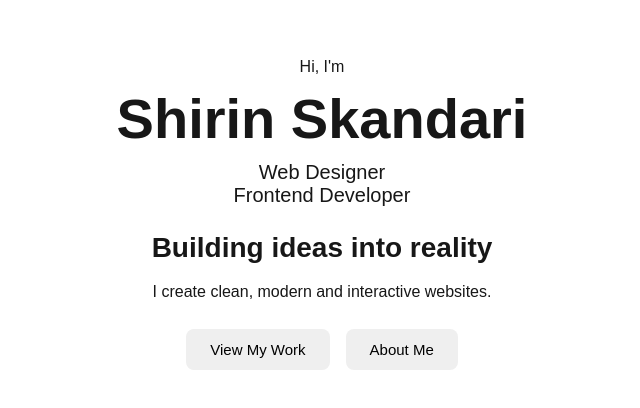
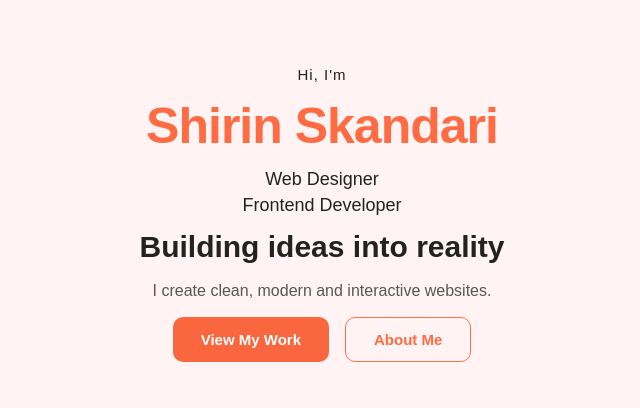
Before and after one commit to Shirin-skandari/Portfolio-v2, a Next.js app: page / in a window 1280 px wide. Shown: the part 186-594 px from the top of the page, without its empty margins (318-958 px from the left). Built offline with nearby package versions, Linux system fonts and the light colour scheme.

Commit message:
feat: polish portfolio homepage

```diff
--- a/src/app/page.js
+++ b/src/app/page.js
@@ -19,8 +19,12 @@ export default function Home() {
           I create clean, modern and interactive websites.
         </p>
         <div className={styles.homeButtons}>
-          <button>View My Work</button>
-          <button>About Me</button>
+          <button className={styles.primaryButton}>
+            View My Work
+            </button>
+          <button className={styles.secondaryButton}>
+            About Me
+            </button>
         </div>
 
       </div>
--- a/src/app/page.module.scss
+++ b/src/app/page.module.scss
@@ -5,45 +5,75 @@
   align-items: center;
   justify-content: center;
   text-align: center;
+  background-color: #fff3f3;
+  padding: 40px 20px;
 }
 .homeButtons {
   display: flex;
   gap: 16px;
-  margin-top: 25px;
 
   button {
-    padding: 12px 24px;
+    padding: 13px 28px;
     border: none;
-    border-radius: 8px;
+    border-radius: 10px;
     cursor: pointer;
     font-size: 15px;
+    font-weight: 600;
+    transition: 0.3s;
+    &:hover {
+      transform: translateY(-3px);
+    }
+  }
+
+  .primaryButton {
+    background: #fa663d;
+    color: white;
+
+    &:hover {
+      background: #f85123;
+    }
+  }
+  .secondaryButton {
+    background: transparent;
+    color: #ff6c43;
+    border: 1px solid #ff724c !important;
+
+    &:hover {
+      color: white;
+      background: #f34f22;
+    }
   }
 }
+
 
 .roles {
       display: flex;
       flex-direction: column;
       align-items: center;
+      gap: 5px;
   p {
-    font-size: 20px;
+    font-size: 18px;
     font-weight: 500;
+    color: #222;
   }
 }
 .name {
-  font-size: 56px;
+  color: #ff6c43;
+  font-size: 50px;
   font-weight: 700;
-  margin: 10px 0;
+  letter-spacing: -1px;
 }
 .tagline {
-  margin-top: 25px;
-  font-size: 28px;
+  font-size: 30px;
   font-weight: 600;
+  color: #222;
 }
 .description {
   max-width: 550px;
-  margin-top: 15px;
+  color: #222;
   font-size: 16px;
   line-height: 1.6;
+  opacity: 0.75;
 }
 .hero {
   width: 100%;
@@ -52,4 +82,11 @@
   flex-direction: column;
   align-items: center;
   text-align: center;
+  gap: 14px;
 }
+.greeting {
+  font-size: 15px;
+  font-weight: 500;
+  color:  #222;
+  letter-spacing: 1px;
+}
```
